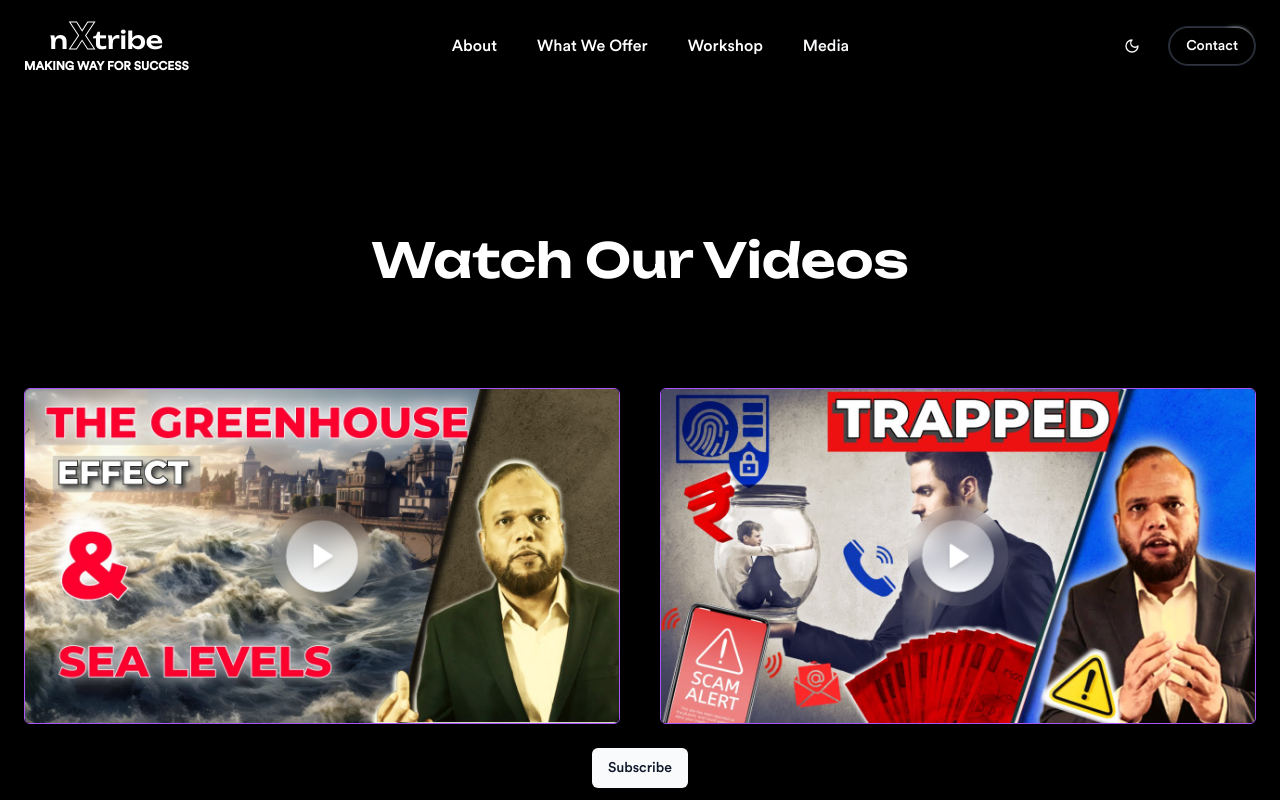
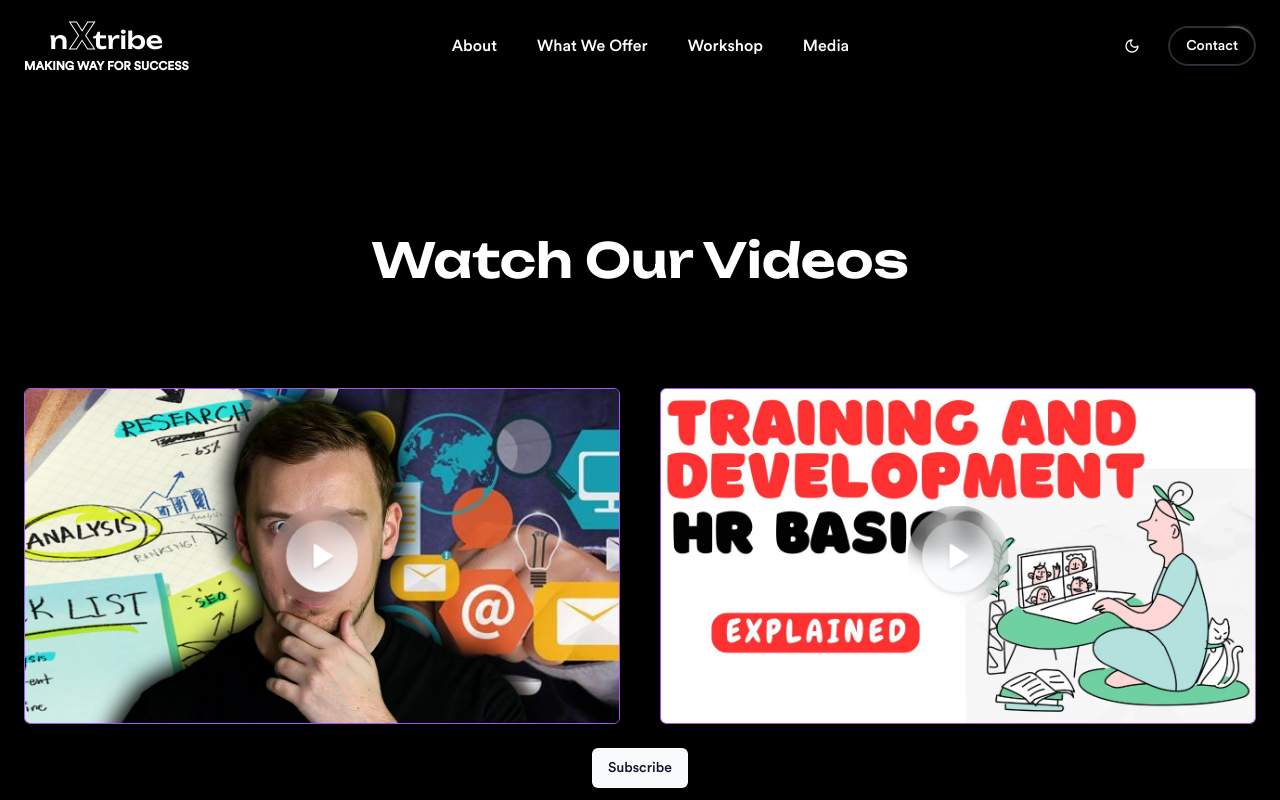
Before and after one commit to saadtresayyed10/nxtribe-revamp, a Next.js app: page /media in a window 1280 px wide. Shown: the top 800 px of the page. Built offline with nearby package versions, Linux system fonts and the light colour scheme.

Commit message:
Video Player changes

```diff
--- a/app/(media)/media/page.tsx
+++ b/app/(media)/media/page.tsx
@@ -8,12 +8,12 @@ import Link from "next/link";
 
 const youtube = [
   {
-    link: "https://www.youtube.com/embed/4l7nEEajb3k?si=u3gCFROuJybeY6m3",
-    image: "/images/thumbnail/thumbnail1.jpg",
+    link: "https://www.youtube.com/embed/SDKCWNWcsKo?si=A2nT4kfAUy17wnVQ",
+    image: "/digi-pointer.jpg",
   },
   {
-    link: "https://www.youtube.com/embed/wu-y-vFBxGk?si=NVrI3XbUWNS0xVAN",
-    image: "/images/thumbnail/thumbnail2.jpg",
+    link: "https://www.youtube.com/embed/ps09Fv_BCrw?si=3I4U308dGIqB0uMV",
+    image: "/hr-pointer.jpg",
   },
 ];
 
```
Also changed, not shown: public/digi-pointer.jpg (added), public/hr-pointer.jpg (added).
